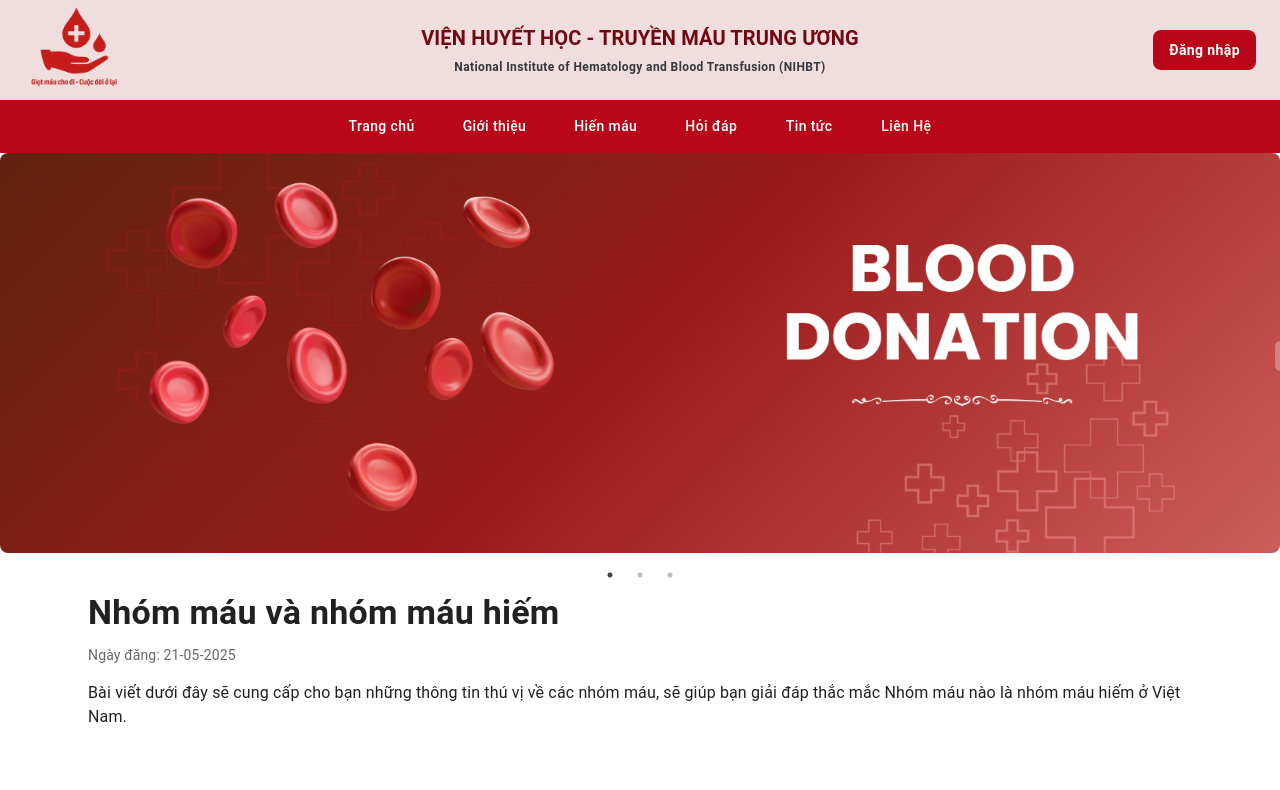
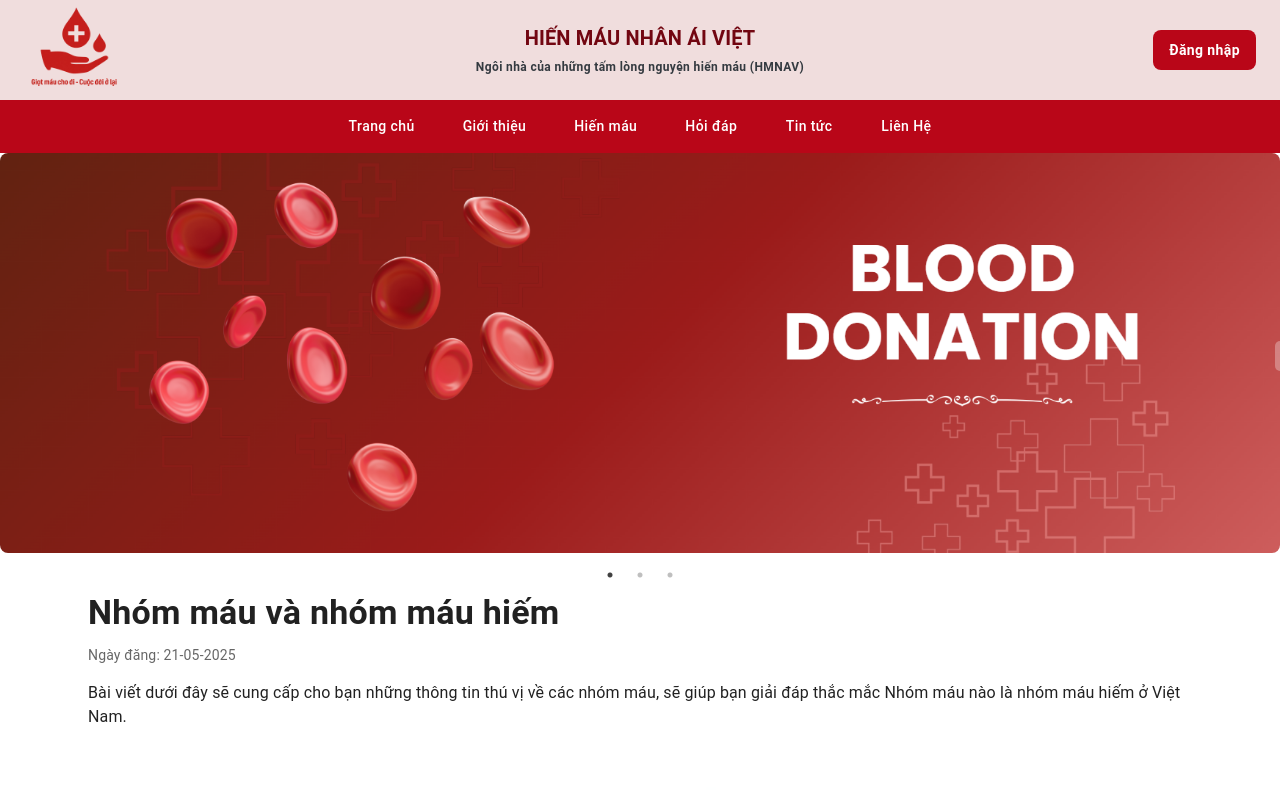
Before and after one commit to Huukha182624/Blood_donationFE, a React (Vite) app: page / in a window 1280 px wide. Shown: the top 790 px of the page. Built offline with nearby package versions, Linux system fonts and the light colour scheme.

Commit message:
Update Navbar.jsx

```diff
--- a/src/components/Navbar.jsx
+++ b/src/components/Navbar.jsx
@@ -27,10 +27,10 @@ export default function Navbar() {
                     zIndex: 1
                 }}>
                     <Typography variant="h6" sx={{ fontWeight: 'bold', color: 'rgb(114, 6, 17)' }}>
-                        VIỆN HUYẾT HỌC - TRUYỀN MÁU TRUNG ƯƠNG
+                        HIẾN MÁU NHÂN ÁI VIỆT
                     </Typography>
                     <Typography variant="caption" sx={{ fontWeight: 'bold', color: '#343a40' }}>
-                        National Institute of Hematology and Blood Transfusion (NIHBT)
+                        Ngôi nhà của những tấm lòng nguyện hiến máu (HMNAV)
                     </Typography>
                 </Box>
 
```
